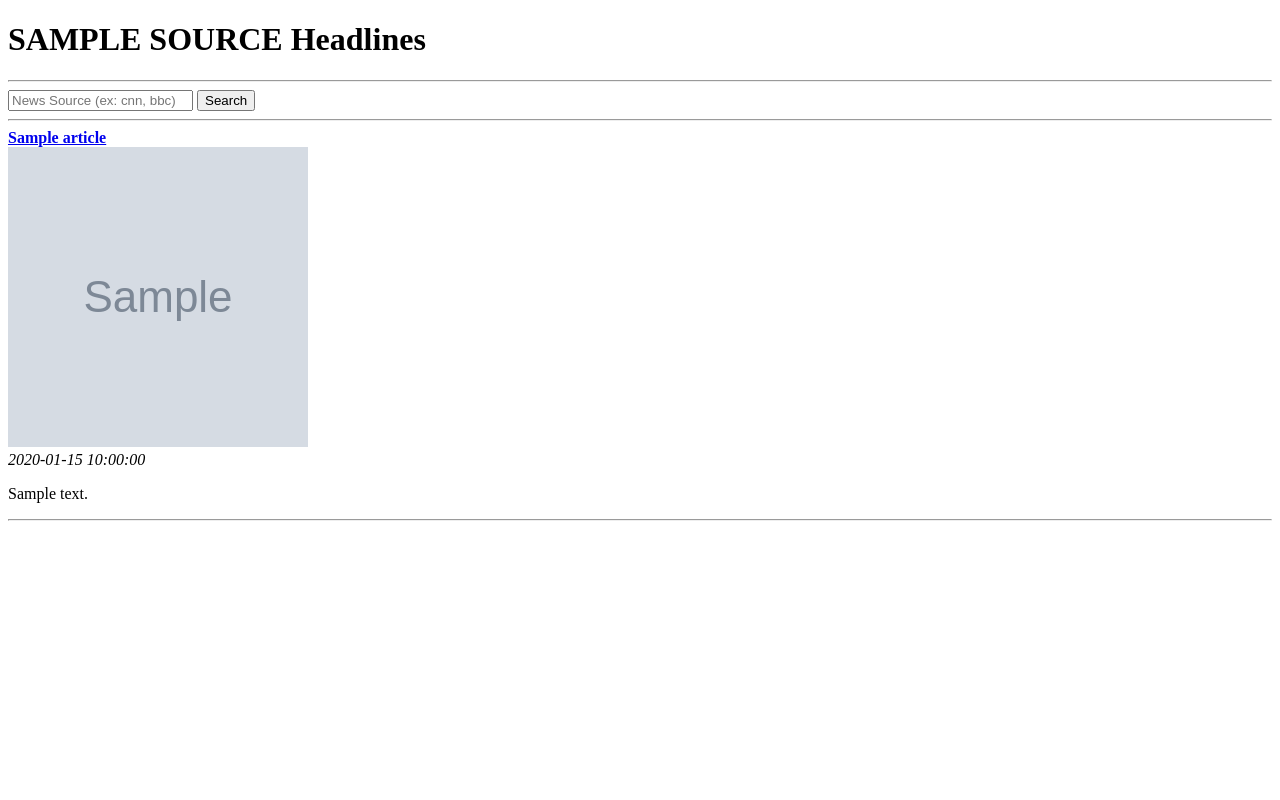
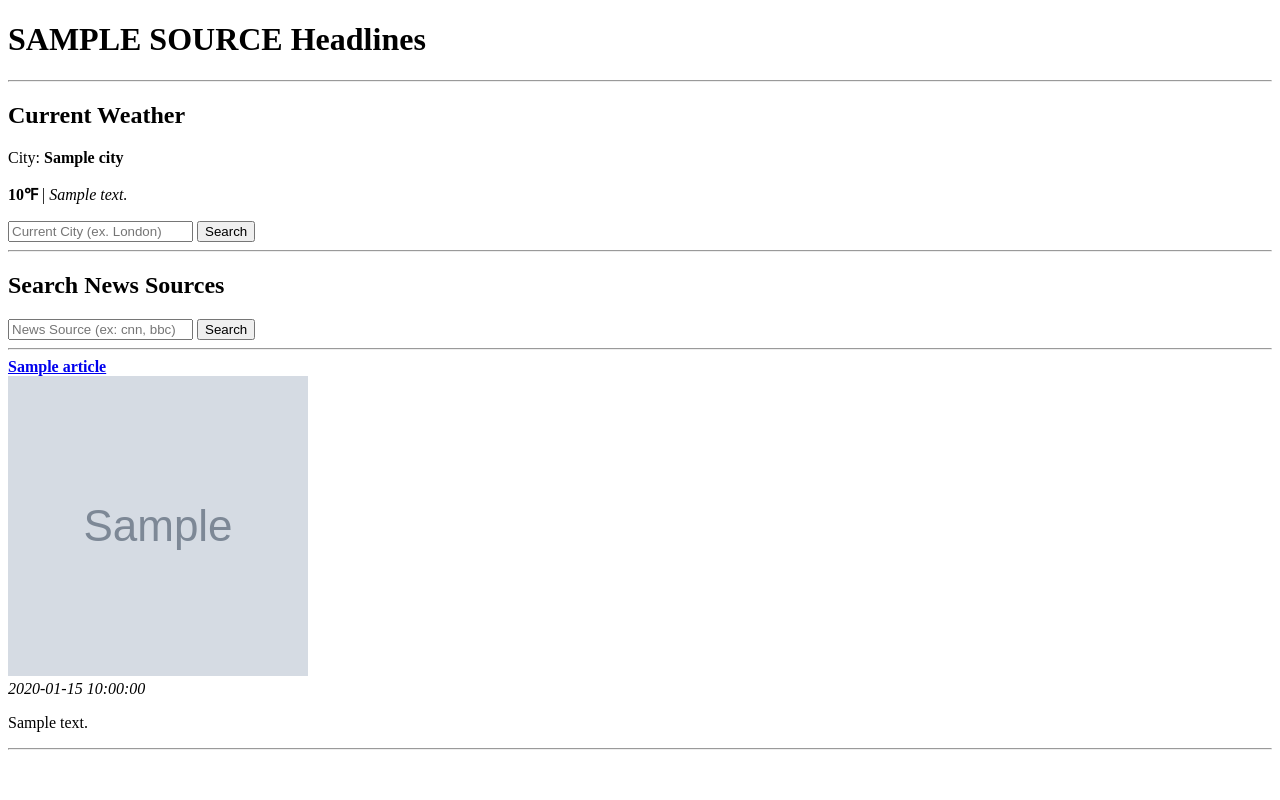
Before and after one commit to alchermd/headlines, a Flask app: template templates/index.html in a window 1280 px wide. Run offline with Flask 2, Linux system fonts and the light colour scheme; the template is opened without the code that fills it: most values are stand-ins (such as "Sample title", 1, 10 or a date in 2020); grey boxes marked "Sample" are stand-in pictures.

Commit message:
Display weather information and add a form to customize the weather displayed.

```diff
--- a/templates/index.html
+++ b/templates/index.html
@@ -6,9 +6,20 @@
 
 <h1>{{ source.upper() }} Headlines</h1>
 
+<hr>
+
+<h2>Current Weather</h2>
+<p>City: <strong>{{ weather.city }}</strong></p>
+<p><strong>{{ weather.temperature }}&#8457</strong> | <em>{{ weather.description }}</em> </p>
+
+<form action="/" method="get">
+    <input type="text" name="city" placeholder="Current City (ex. London)" required>
+    <input type="submit" value="Search">
+</form>
 
 <hr>
 
+<h2>Search News Sources</h2>
 <form action="/" method="get">
     <input type="text" name="source" placeholder="News Source (ex: cnn, bbc)" required>
     <input type="submit" value="Search">
```
